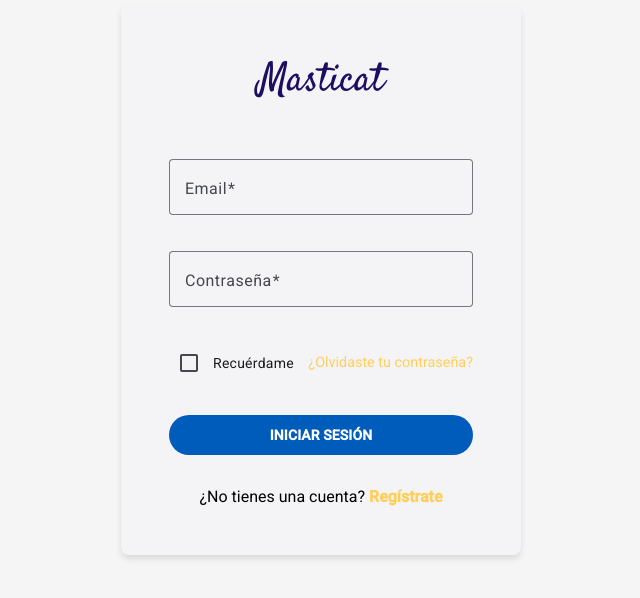
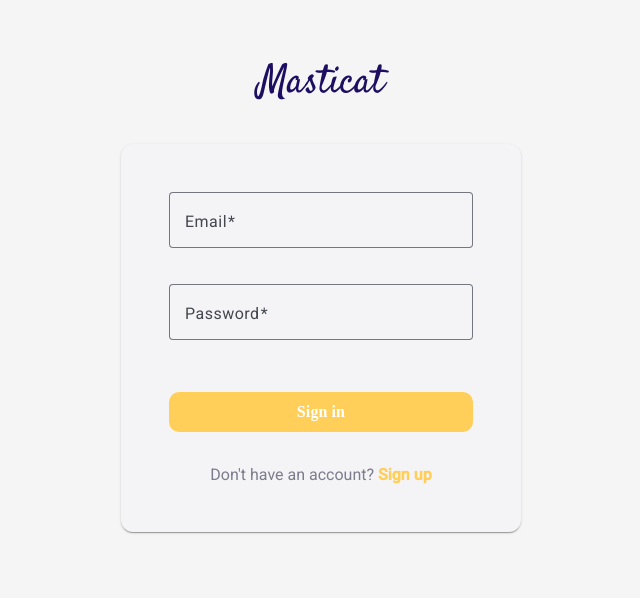
Before and after one commit to League-of-Coders-UPC/Masticat-FrontendApplication, an Angular app: page /login in a window 1280 px wide. Shown: the part 120-718 px from the top of the page, without its empty margins (319-959 px from the left). Built offline with nearby package versions, Linux system fonts and the light colour scheme.

Commit message:
update:login component validation implementation

```diff
--- a/src/app/login/login.component.html
+++ b/src/app/login/login.component.html
@@ -1,28 +1,26 @@
 <div class="login-container">
-    <mat-card class="login-card">
-      <mat-card-header>
-        <mat-card-title class="app-title">Masticat</mat-card-title>
-      </mat-card-header>
+  <h1 class="app-title">Masticat</h1>
+  <mat-card class="login-card card-global">
     <mat-card-content>
-        <form (ngSubmit)="onSubmit()" class="login-form">
+      <form (ngSubmit)="onSubmit()" class="login-form" autocomplete="off">
         <mat-form-field appearance="outline">
           <mat-label>Email</mat-label>
-            <input matInput type="email" [(ngModel)]="email" name="email" required>
+          <input matInput type="email" [(ngModel)]="email" name="email" required >
         </mat-form-field>
+        <div *ngIf="isErrorForm.email" class="error-message">{{ isErrorForm.email }}</div>
+
         <mat-form-field appearance="outline">
-            <mat-label>Contraseña</mat-label>
-            <input matInput type="password" [(ngModel)]="password" name="password" required>
+          <mat-label>Password</mat-label>
+          <input matInput type="password" [(ngModel)]="password" name="password" required >
         </mat-form-field>
-          <div class="form-actions">
-            <mat-checkbox color="primary">Recuérdame</mat-checkbox>
-            <a href="#" class="forgot-password">¿Olvidaste tu contraseña?</a>
-          </div>
-          <button mat-flat-button class="login-button" type="submit">Iniciar sesión</button>
+        <div *ngIf="isErrorForm.password" class="error-message">{{ isErrorForm.password }}</div>
+
+        <button mat-flat-button class="login-button" type="submit">Sign in</button>
       </form>
     </mat-card-content>
     <mat-card-actions>
-        <span>¿No tienes una cuenta?
-          <a  href="/signup" class="signup-link">Regístrate</a>
+      <span class="no-account">Don't have an account?
+        <a href="/signup" class="signup-link">Sign up</a>
       </span>
     </mat-card-actions>
   </mat-card>
--- a/src/app/login/login.component.scss
+++ b/src/app/login/login.component.scss
@@ -1,11 +1,10 @@
-
-
 .login-container {
-    display: flex;
-    justify-content: center;
-    align-items: center;
-    height: 100vh;
-    background-color: #ffffff;
+  display: flex;
+  justify-content: center;
+  flex-direction: column;
+  align-items: center;
+  height: 100vh;
+  background-color: #ffffff;
 
     mat-card {
       width: 100%;
@@ -17,16 +16,6 @@
         margin-bottom: 1rem;
       }
 
-      mat-card-title {
-        font-family: 'Satisfy', cursive;
-        font-weight: 400;
-        font-size: 40px;
-        line-height: 57.62px;
-        letter-spacing: -0.29px;
-        text-align: center;
-        cursor: pointer;
-        color: #1E0E62;
-      }
 
       form {
         display: flex;
@@ -56,20 +45,21 @@
     background-color: #f5f5f5;
   }
 
-  .login-card {
-    width: 100%;
-    max-width: 400px;
-    padding: 2rem;
-    box-shadow: 0 4px 6px rgba(0, 0, 0, 0.1);
-    border-radius: 8px;
-  }
-
   .app-title {
     color: #4B0082;
     font-size: 2.5rem;
     font-weight: bold;
     text-align: center;
     margin-bottom: 2rem;
+
+    font-family: 'Satisfy', cursive;
+    font-weight: 400;
+    font-size: 40px;
+    line-height: 57.62px;
+    letter-spacing: -0.29px;
+    text-align: center;
+    cursor: pointer;
+    color: #1E0E62;
   }
 
   .login-form {
@@ -122,3 +112,19 @@
   .signup-link:hover {
     text-decoration: underline;
   }
+
+
+.login-button {
+    background-color: #FFCF59 !important;
+    text-transform: initial !important;
+    color: white !important;
+    font-size: 16px;
+    line-height: 22px;
+    border-radius: 10px !important;
+    padding: 0px 12px;
+    font-family:  'DM Sans' !important;
+}
+
+.no-account {
+  color: #7C7C8D !important;
+}
--- a/src/app/login/login.component.ts
+++ b/src/app/login/login.component.ts
@@ -7,6 +7,7 @@ import { MatFormFieldModule } from '@angular/material/form-field';
 import { FormsModule } from '@angular/forms';
 import { MatButtonModule } from '@angular/material/button';
 import { MatCheckboxModule } from '@angular/material/checkbox';
+import { CommonModule } from '@angular/common';
 
 @Component({
   selector: 'app-login',
@@ -17,25 +18,46 @@ import { MatCheckboxModule } from '@angular/material/checkbox';
     MatFormFieldModule,
     FormsModule,
     MatButtonModule,
-    MatCheckboxModule
+    MatCheckboxModule,
+    CommonModule
   ],
   templateUrl: './login.component.html',
-  styleUrl: './login.component.scss'
+  styleUrls: ['./login.component.scss']
 })
 export class LoginComponent {
-  @Input('ngModel') email: string = '';
-  @Input('ngModel') password: string = '';
+  @Input() email: string = '';
+  @Input() password: string = '';
+  isErrorForm: { email?: string; password?: string } = {};
 
   constructor(private authService: AuthService, private router: Router) { }
 
+  validateForm(): boolean {
+    this.isErrorForm = {};
+
+    if (!this.email) {
+      this.isErrorForm.email = 'Email is required.';
+    } else if (!this.email.match(/^[\w-\.]+@([\w-]+\.)+[\w-]{2,4}$/)) {
+      this.isErrorForm.email = 'Ingrese un email válido.';
+    }
+
+    if (!this.password) {
+      this.isErrorForm.password = 'Password is required.';
+    }
+
+    return Object.keys(this.isErrorForm).length === 0;
+  }
+
   onSubmit(): void {
+    if (this.validateForm()) {
       this.authService.login(this.email, this.password).subscribe(
         () => {
           this.router.navigate(['/dashboard']);
         },
         error => {
           console.error('Login failed', error);
+          this.isErrorForm.password = 'Login failed. Verify your email and password.';
         }
       );
     }
   }
+}
```
Lines whose indentation alone changed are shown as unchanged.
